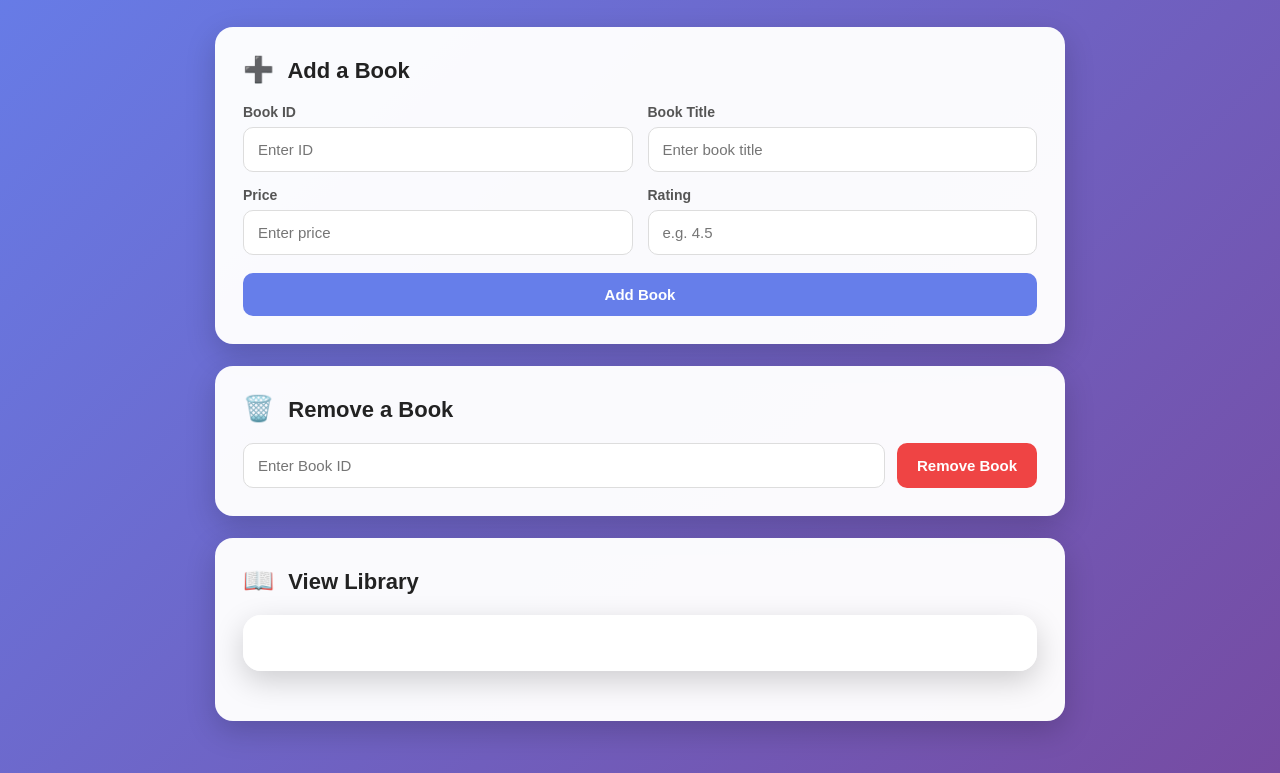
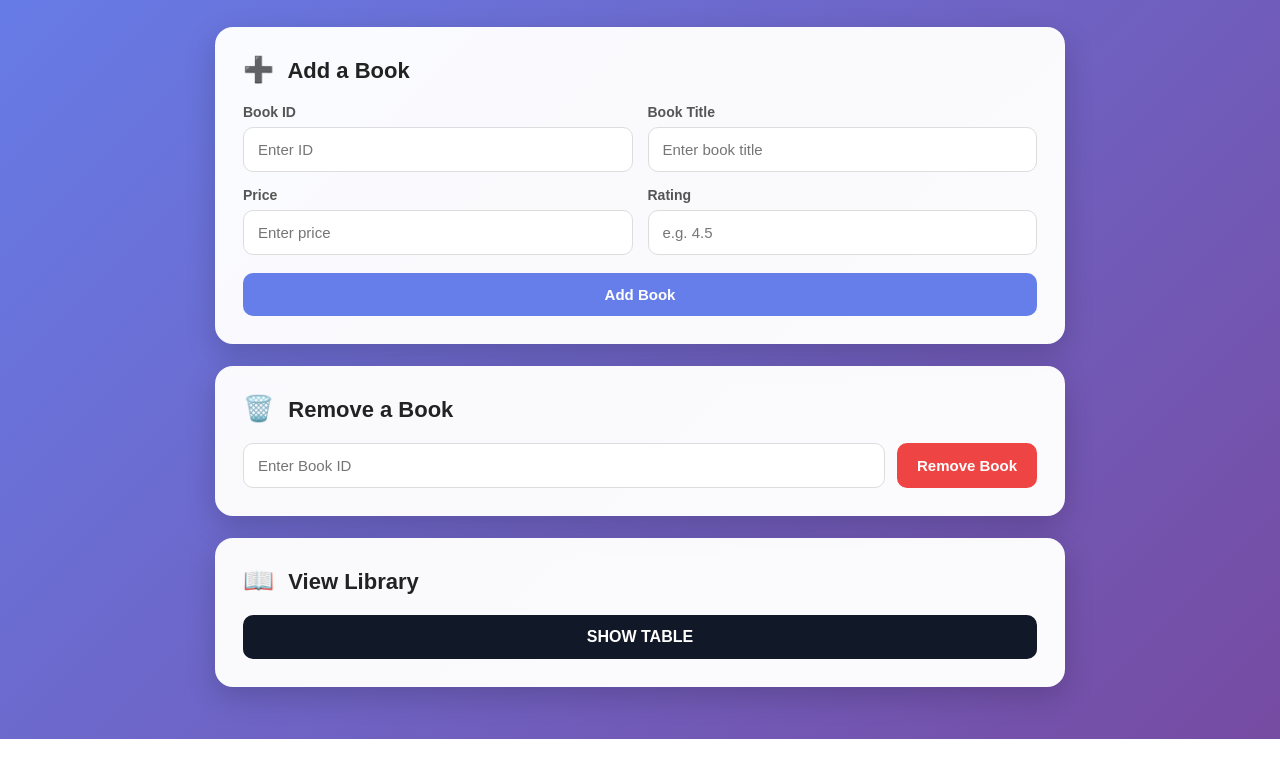
Before and after one commit to s-cyber-project/sqltest, a website: page index.html in a window 1280 px wide. Shown: the part 110-883 px from the top of the page. After the commit the page ends 849 px from the top, so only its background shows below. Drawn offline with Linux system fonts and the light colour scheme.

Commit message:
Refactor form layout in index.html
Removed unnecessary divs and adjusted button placement.

```diff
--- a/index.html
+++ b/index.html
@@ -307,11 +307,9 @@
 
         <form action="/show-table" method="POST">
 
-            <div class="card">
-
-    <div id="table-container"></div>
-
-</div>
+            <button class="show-btn" type="submit">
+                SHOW TABLE
+            </button>
 
         </form>
 
```
